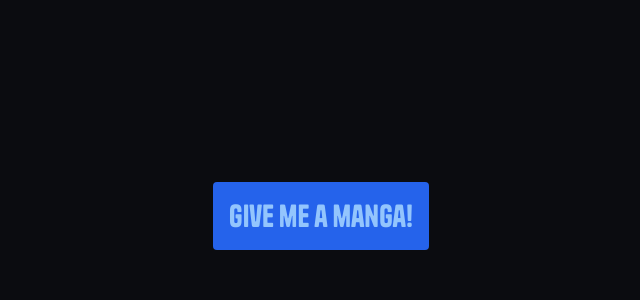
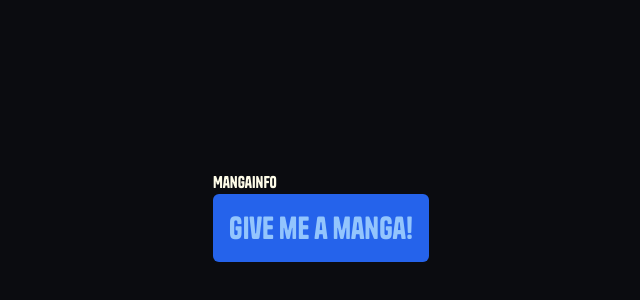
Before and after one commit to ImMyst/give-manga, a Next.js app: page / in a window 1280 px wide. Shown: the part 184-484 px from the top of the page, without its empty margins (319-959 px from the left). Built offline with nearby package versions, Linux system fonts and the light colour scheme.

Commit message:
feat: styling button

```diff
--- a/src/app/layout.tsx
+++ b/src/app/layout.tsx
@@ -15,7 +15,7 @@ export default function RootLayout({
       <body
         className={cn(
           Tanker.className,
-          "flex bg-[#0B0C10] w-screen h-screen items-center justify-center"
+          "flex bg-[#0B0C10] text-yellow-50 w-screen h-screen items-center justify-center"
         )}
       >
         {children}
--- a/src/app/page.tsx
+++ b/src/app/page.tsx
@@ -1,9 +1,11 @@
+import MangaInfo from "@/components/MangaInfo";
 import Inter from "@next/font/google";
 
 export default function Home() {
   return (
     <main>
-      <button className="bg-blue-600 text-blue-300 hover:text-yellow-50 text-3xl rounded px-4 py-4">
+      <MangaInfo />
+      <button className="bg-blue-600 text-blue-300 hover:text-yellow-50 text-3xl rounded-md px-4 py-4">
         Give me a manga!
       </button>
     </main>
--- /dev/null
+++ b/src/components/MangaInfo.tsx
@@ -0,0 +1,5 @@
+type Props = {};
+
+export default function MangaInfo({}: Props) {
+  return <div>MangaInfo</div>;
+}
```
